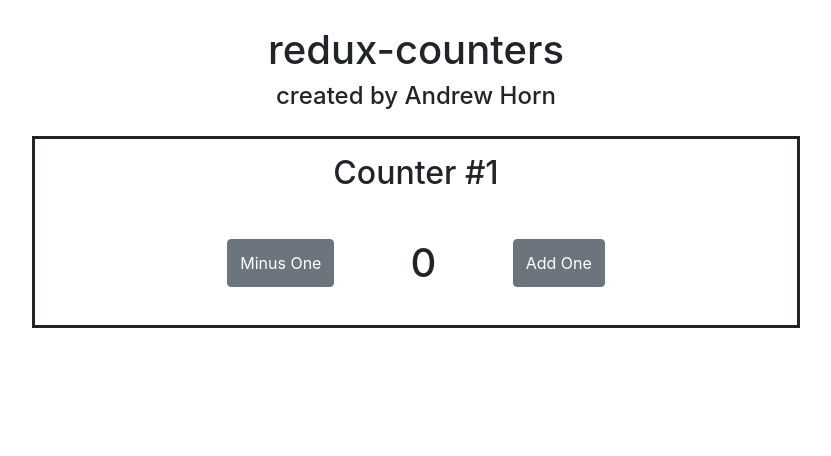
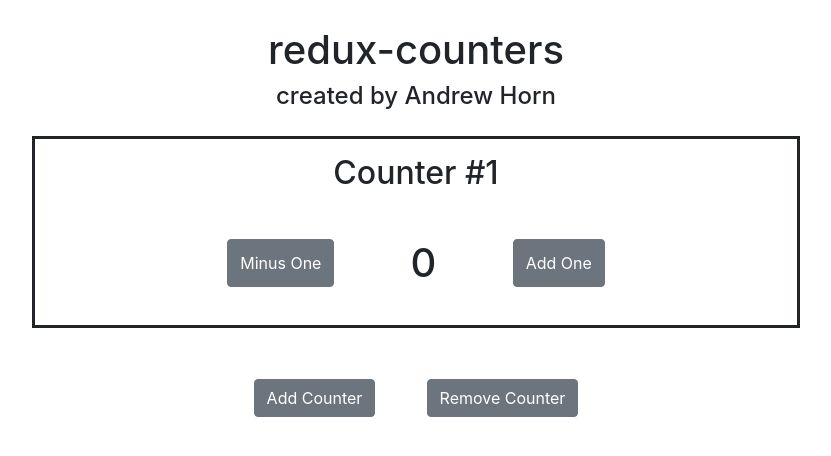
Before and after one commit to sophyphreak/redux-counters, a React (Create React App) app: page / in a window 1280 px wide. Shown: the top 456 px of the page, without its empty margins (224-1055 px from the left). Built offline with nearby package versions, Linux system fonts and the light colour scheme.

Commit message:
finished building functional version in pure react:

```diff
--- a/src/App.js
+++ b/src/App.js
@@ -1,13 +1,13 @@
 import React, { Component } from 'react';
-import SingleCounter from './containers/SingleCounter.js/SingleCounter';
 import TitleBar from './views/TitleBar/TitleBar';
+import CounterList from './containers/CounterList/CounterList';
 
 class App extends Component {
   render() {
     return (
       <div>
       <TitleBar />
-      <SingleCounter />
+      <CounterList />
       </div>
     );
   }
--- a/src/containers/CounterList/CounterList.js
+++ b/src/containers/CounterList/CounterList.js
@@ -0,0 +1,48 @@
+import React, { Component } from 'react';
+import CounterListView from '../../views/CounterListView/CounterListView';
+
+class CounterList extends Component {
+  constructor(props) {
+    super(props);
+    this.state = {
+      counters: [0]
+    }
+    this.addOne = this.addOne.bind(this);
+    this.minusOne = this.minusOne.bind(this);
+    this.addCounter = this.addCounter.bind(this);
+    this.minusCounter = this.minusCounter.bind(this);
+  }
+  addOne(index) {
+    const counters = this.state.counters.slice();
+    counters[index]++;
+    this.setState({ counters });
+  }
+  minusOne(index) {
+    const counters = this.state.counters.slice();
+    counters[index]--;
+    this.setState({ counters });
+  }
+  addCounter() {
+    const counters = this.state.counters.slice();
+    counters.push(0);
+    this.setState({ counters });
+  }
+  minusCounter() {
+    const counters = this.state.counters.slice();
+    counters.pop();
+    this.setState({ counters });
+  }
+  render() {
+    return (
+      <CounterListView
+        counters={this.state.counters}
+        addOne={this.addOne}
+        minusOne={this.minusOne}
+        addCounter={this.addCounter}
+        minusCounter={this.minusCounter}
+      />
+    )
+  }
+}
+
+export default CounterList;
--- a/src/containers/SingleCounter.js/SingleCounter.js
+++ /dev/null
@@ -1,36 +0,0 @@
-import React, { Component } from 'react';
-import SingleCounterView from '../../views/SingleCounterView/SingleCounterView';
-
-class SingleCounter extends Component {
-  constructor(props) {
-    super(props);
-    this.state = {
-      count: 0
-    }
-    this.addOne = this.addOne.bind(this);
-    this.minusOne = this.minusOne.bind(this);
-  };
-
-  addOne() {
-    const count = this.state.count + 1;
-    this.setState({ count });
-  }
-
-  minusOne() {
-    const count = this.state.count - 1;
-    this.setState({ count });
-  }
-
-  render() {
-    return (
-      <SingleCounterView
-        counterNumber={1}
-        count={this.state.count}
-        addOne={this.addOne}
-        minusOne={this.minusOne}
-      />
-    );
-  }
-};
-
-export default SingleCounter;
--- a/src/views/CounterListView/CounterListView.js
+++ b/src/views/CounterListView/CounterListView.js
@@ -0,0 +1,32 @@
+import React from 'react';
+import SingleCounter from '../SingleCounter/SingleCounter';
+import { Button } from 'reactstrap';
+
+const buttonsDivStyle = {
+  display: 'flex',
+  justifyContent: 'center'
+}
+const buttonStyle = {
+  margin: '2% 2% 5% 2%'
+}
+
+const CounterListView = ({ counters, addOne, minusOne, addCounter, minusCounter }) => (
+  <div>
+    {counters.map((count, index) => (
+      <SingleCounter
+        key={index}
+        counterNumber={index + 1}
+        count={count}
+        addOne={() => addOne(index)}
+        minusOne={() => minusOne(index)}
+      />
+    ))}
+    <div style={buttonsDivStyle}>
+      <Button onClick={addCounter} style={buttonStyle}>Add Counter</Button>
+      <Button onClick={minusCounter} style={buttonStyle}>Remove Counter</Button>
+    </div>
+  </div>
+);
+
+
+export default CounterListView;
--- a/src/views/SingleCounterView/SingleCounterView.js
+++ b/src/views/SingleCounter/SingleCounter.js
@@ -25,13 +25,13 @@ const h1Style = {
   margin: '5%'
 }
 
-const SingleCounterView = (props) => (
+const SingleCounterView = ({ counterNumber, count, addOne, minusOne}) => (
   <div style={outerDivStyle}>
-  <h2 style={counterTitleStyle}>Counter #{props.counterNumber}</h2>
+  <h2 style={counterTitleStyle}>Counter #{counterNumber}</h2>
     <div style={innerDivStyle}>
-      <Button onClick={props.minusOne} style={buttonStyle}>Minus One</Button>
-      <h1 style={h1Style}>{props.count}</h1>
-      <Button onClick={props.addOne} style={buttonStyle}>Add One</Button>
+      <Button onClick={minusOne} style={buttonStyle}>Minus One</Button>
+      <h1 style={h1Style}>{count}</h1>
+      <Button onClick={addOne} style={buttonStyle}>Add One</Button>
     </div>
   </div>
 );
```
